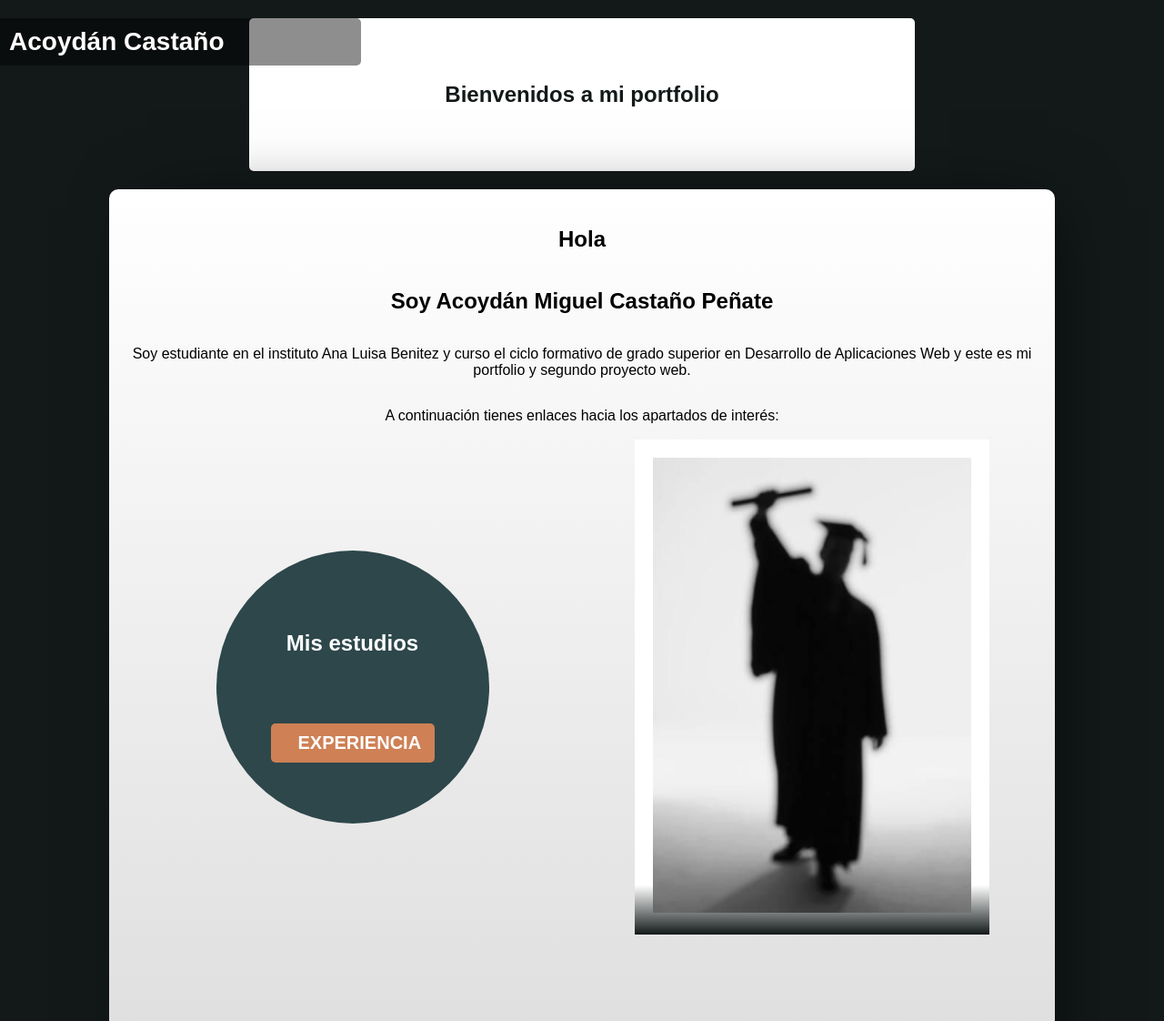
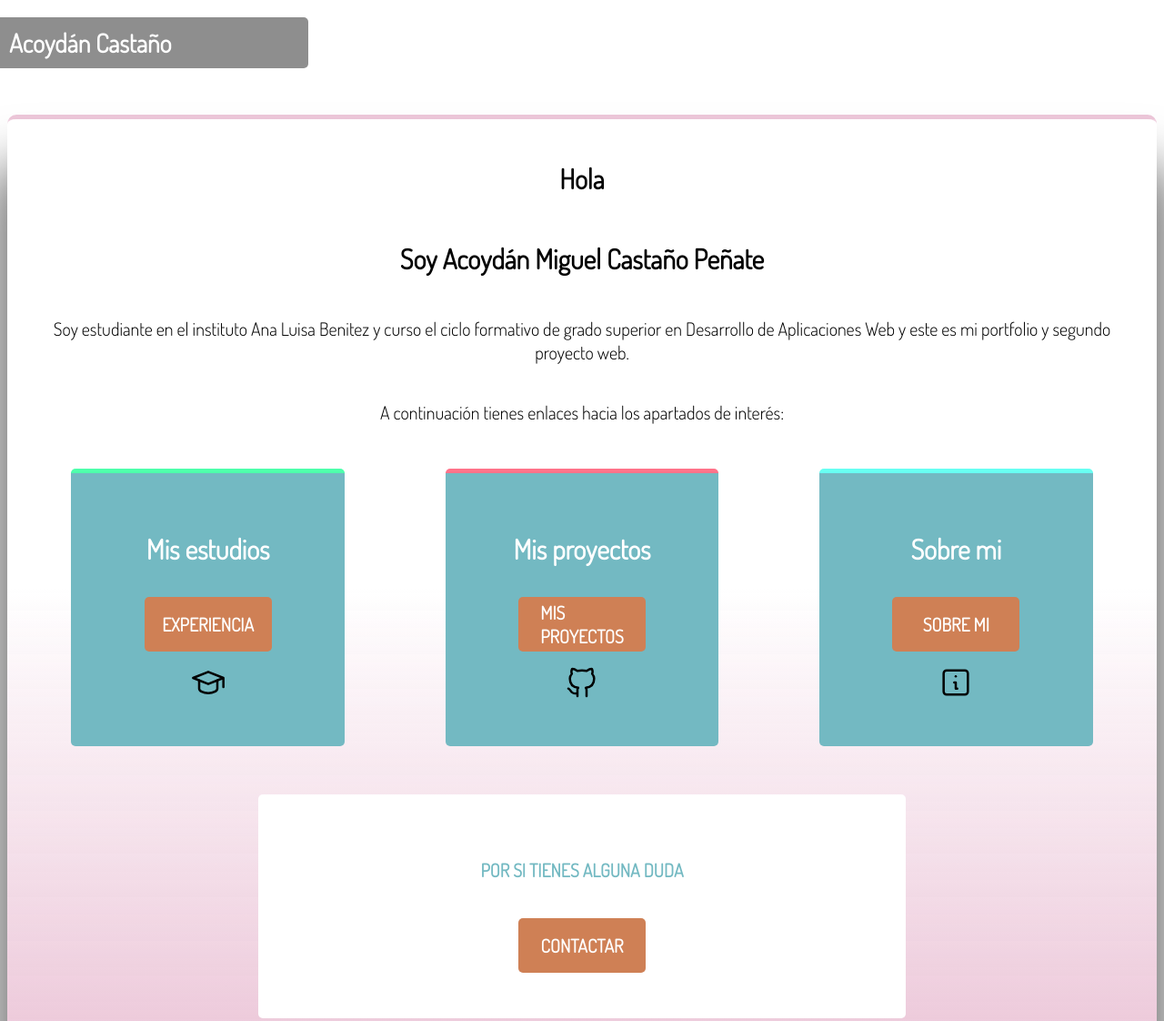
Before and after one commit to acoexo/Portfolio, a plain HTML site: page index.html in a window 1280 px wide. Shown: the top 1122 px of the page at 91% size. Drawn offline with Linux system fonts and the light colour scheme.

Commit message:
V5 upgrade

```diff
--- a/CSS/MisProyectos.css
+++ b/CSS/MisProyectos.css
@@ -1,9 +1,8 @@
 :root{
-    --oscuro :#131919;
-    --primario:#2d474a;
+    --blanco :#ffffff;
+    --primario:#578f96;
     --secundario: #cf8055;
-    --semiclaro: #bdbbbc;
-    --blanco: #ffffff;
+    --semiclaro: rgba(235, 196, 215, 0.788);
 }
 
 html {
@@ -18,7 +17,7 @@ h1,h2,h3{
 body {
     font-size:16px; /* 1rem=10px */
     font-family: 'Dosis', sans-serif;
-    background-color: var(--oscuro);
+    background-color: var(--blanco);
 }
 .sombra{
     background-color: var(--semiclaro);
@@ -34,7 +33,7 @@ body {
     align-items: center;
 }
 .sombra h1, h2{
-    color:var(--oscuro);
+    color:var(--blanco);
 }
 .boton{
     color: var(--blanco);
@@ -53,7 +52,7 @@ body {
 }
 .boton:hover{
     color: var(--blanco);
-    background-color: var(--oscuro);
+    background-color: var(--primario);
     font-weight: 700;
     font-size: 2rem;
     padding: 1rem 3rem;
@@ -64,41 +63,6 @@ body {
     border: none;
     width: 80%;
     text-align: center;
-}
-@media (min-width: 780px) {
-    .boton{
-        color: var(--blanco);
-        background-color: var(--secundario);
-        font-weight: 700;
-        font-size: 2rem;
-        padding: 1rem 3rem;
-        text-decoration: none;
-        margin-top: 2rem;
-        text-transform: uppercase;
-        border-radius: 0.5rem;
-        border: none;
-        width: 120px;
-        text-align: center;
-    }
-    .boton:hover{
-        color: var(--blanco);
-        background-color: var(--oscuro);
-        font-weight: 700;
-        font-size: 2rem;
-        padding: 1rem 3rem;
-        text-decoration: none;
-        margin-top: 2rem;
-        text-transform: uppercase;
-        border-radius: 0.5rem;
-        border: none;
-        width: 120px;
-        text-align: center;
-    }
-}
-
-body {
-    font-size:16px; /* 1rem=10px */
-    font-family: 'Krub', sans-serif;
 }
 
 .titulo {
@@ -128,13 +92,6 @@ body {
     align-items: center;
     justify-content: space-around;
 }
-@media (min-width: 780px){
-    /*480px 768px*/
-    .navegacion-principal{
-        flex-direction: row;
-        justify-content: space-around;
-    }
-}
 
 .navegacion-principal a{
     font-weight: 700;
@@ -149,13 +106,13 @@ body {
     font-weight: 700;
     padding: 10px;
     text-decoration: none;
-    color: var(--oscuro);
+    color: var(--blanco);
     background-color: var(--primario);
     border-radius: 0.5rem;
     border: none;
 }
 .frontintro{
-    color:var(--oscuro);
+    color:var(--blanco);
     margin: 2rem auto;
     width:50%;
     padding:5rem;
@@ -167,11 +124,11 @@ body {
     background-color: var(--blanco);
 }
 .frontintro h1{
-    color:var(--oscuro);
+    color:var(--blanco);
 }
 
 .contacto1{
-    color:var(--oscuro);
+    color:var(--blanco);
     margin: 2rem auto;
     width:50%;
     padding:5rem;
@@ -190,6 +147,23 @@ body {
     text-transform: uppercase;
 }
 @media (min-width: 768px) {
+    .navegacion-principal{
+        flex-direction: row;
+        justify-content: space-around;
+    }
+    .boton{
+        color: var(--blanco);
+        background-color: var(--secundario);
+        width: 120px;
+    }
+    .boton:hover{
+        background-color: var(--primario);
+        border: none;
+        width: 120px;
+        padding: .5rem 2.5rem;
+        text-align: center;
+        border: .5rem solid var(--secundario);
+    }
     .contacto2{
         margin: 0 auto;
         width: 40rem;
--- a/CSS/contact.css
+++ b/CSS/contact.css
@@ -1,9 +1,8 @@
 :root{
-    --oscuro :#131919;
-    --primario:#2d474a;
+    --blanco :#ffffff;
+    --primario:#578f96;
     --secundario: #cf8055;
-    --semiclaro: #bdbbbc;
-    --blanco: #ffffff;
+    --semiclaro: rgba(235, 196, 215, 0.788);
 }
 
 html {
@@ -18,7 +17,7 @@ h1,h2,h3{
 body {
     font-size:16px; /* 1rem=10px */
     font-family: 'Dosis', sans-serif;
-    background-color: var(--oscuro);
+    background-color: var(--blanco);
 }
 
 .boton{
@@ -38,7 +37,7 @@ body {
 }
 .boton:hover{
     color: var(--blanco);
-    background-color: var(--oscuro);
+    background-color: var(--primario);
     font-weight: 700;
     font-size: 2rem;
     padding: 1rem 3rem;
@@ -50,41 +49,7 @@ body {
     width: 80%;
     text-align: center;
 }
-@media (min-width: 780px) {
-    .boton{
-        color: var(--blanco);
-        background-color: var(--secundario);
-        font-weight: 700;
-        font-size: 2rem;
-        padding: 1rem 3rem;
-        text-decoration: none;
-        margin-top: 2rem;
-        text-transform: uppercase;
-        border-radius: 0.5rem;
-        border: none;
-        width: 120px;
-        text-align: center;
-    }
-    .boton:hover{
-        color: var(--blanco);
-        background-color: var(--oscuro);
-        font-weight: 700;
-        font-size: 2rem;
-        padding: 1rem 3rem;
-        text-decoration: none;
-        margin-top: 2rem;
-        text-transform: uppercase;
-        border-radius: 0.5rem;
-        border: none;
-        width: 120px;
-        text-align: center;
-    }
-}
 
-body {
-    font-size:16px; /* 1rem=10px */
-    font-family: 'Krub', sans-serif;
-}
 
 .titulo {
     font-size: 2.8rem;
@@ -106,6 +71,23 @@ body {
     text-transform: uppercase;
 }
 @media (min-width: 768px) {
+    .navegacion-principal{
+        flex-direction: row;
+        justify-content: space-around;
+    }
+    .boton{
+        color: var(--blanco);
+        background-color: var(--secundario);
+        width: 120px;
+    }
+    .boton:hover{
+        background-color: var(--primario);
+        border: none;
+        width: 120px;
+        padding: .5rem 2.5rem;
+        text-align: center;
+        border: .5rem solid var(--secundario);
+    }
     .contacto2{
         margin: 0 auto;
         width: 40rem;
--- a/CSS/curriculum.css
+++ b/CSS/curriculum.css
@@ -1,9 +1,8 @@
 :root{
-    --oscuro :#131919;
-    --primario:#2d474a;
+    --blanco :#ffffff;
+    --primario:#578f96;
     --secundario: #cf8055;
-    --semiclaro: #bdbbbc;
-    --blanco: #ffffff;
+    --semiclaro: rgba(235, 196, 215, 0.788);
 }
 
 html {
@@ -18,7 +17,7 @@ h1,h2,h3{
 body {
     font-size:16px; /* 1rem=10px */
     font-family: 'Dosis', sans-serif;
-    background-color: var(--oscuro);
+    background-color: var(--blanco);
 }
 .sombra{
     background-color: var(--semiclaro);
@@ -34,7 +33,7 @@ body {
     align-items: center;
 }
 .sombra h1, h2{
-    color:var(--oscuro);
+    color:var(--blanco);
 }
 .boton{
     color: var(--blanco);
@@ -53,7 +52,7 @@ body {
 }
 .boton:hover{
     color: var(--blanco);
-    background-color: var(--oscuro);
+    background-color: var(--primario);
     font-weight: 700;
     font-size: 2rem;
     padding: 1rem 3rem;
@@ -65,36 +64,7 @@ body {
     width: 80%;
     text-align: center;
 }
-@media (min-width: 780px) {
-    .boton{
-        color: var(--blanco);
-        background-color: var(--secundario);
-        font-weight: 700;
-        font-size: 2rem;
-        padding: 1rem 3rem;
-        text-decoration: none;
-        margin-top: 2rem;
-        text-transform: uppercase;
-        border-radius: 0.5rem;
-        border: none;
-        width: 120px;
-        text-align: center;
-    }
-    .boton:hover{
-        color: var(--blanco);
-        background-color: var(--oscuro);
-        font-weight: 700;
-        font-size: 2rem;
-        padding: 1rem 3rem;
-        text-decoration: none;
-        margin-top: 2rem;
-        text-transform: uppercase;
-        border-radius: 0.5rem;
-        border: none;
-        width: 120px;
-        text-align: center;
-    }
-}
+
 
 body {
     font-size:16px; /* 1rem=10px */
@@ -129,13 +99,6 @@ body {
     align-items: center;
     justify-content: space-around;
 }
-@media (min-width: 780px){
-    /*480px 768px*/
-    .navegacion-principal{
-        flex-direction: row;
-        justify-content: space-around;
-    }
-}
 
 .navegacion-principal a{
     font-weight: 700;
@@ -150,13 +113,13 @@ body {
     font-weight: 700;
     padding: 10px;
     text-decoration: none;
-    color: var(--oscuro);
+    color: var(--blanco);
     background-color: var(--primario);
     border-radius: 0.5rem;
     border: none;
 }
 .frontintro{
-    color:var(--oscuro);
+    color:var(--blanco);
     margin: 2rem auto;
     width:50%;
     padding:5rem;
@@ -168,14 +131,14 @@ body {
     background-color: var(--blanco);
 }
 .frontintro h1{
-    color:var(--oscuro);
+    color:var(--blanco);
 }
 .EXP{
     padding:10px;
     margin:10px 100px;
 }
 .contacto1{
-    color:var(--oscuro);
+    color:var(--blanco);
     margin: 2rem auto;
     width:50%;
     padding:5rem;
@@ -194,6 +157,23 @@ body {
     text-transform: uppercase;
 }
 @media (min-width: 768px) {
+    .navegacion-principal{
+        flex-direction: row;
+        justify-content: space-around;
+    }
+    .boton{
+        color: var(--blanco);
+        background-color: var(--secundario);
+        width: 120px;
+    }
+    .boton:hover{
+        background-color: var(--primario);
+        border: none;
+        width: 120px;
+        padding: .5rem 2.5rem;
+        text-align: center;
+        border: .5rem solid var(--secundario);
+    }
     .contacto2{
         margin: 0 auto;
         width: 40rem;
--- a/CSS/portstyles.css
+++ b/CSS/portstyles.css
@@ -1,36 +1,54 @@
 :root{
-    --oscuro :#131919;
-    --primario:#2d474a;
+    --blanco :#ffffff;
+    --primario:#73b9c2;
     --secundario: #cf8055;
-    --semiclaro: #bdbbbc;
-    --blanco: #ffffff;
+    --semiclaro: rgba(235, 196, 215, 0.788);
+    --green_border: rgb(78, 255, 172);
+    --red_border:rgb(255, 115, 138);
+    --cyan_border:rgb(104, 255, 242);
 }
 
 html {
     font-size: 62.5%;
 }
+body {
+    font-size:16px; /* 1rem=10px */
+    font-family: 'Dosis', sans-serif;
+    background-color: var(--blanco);
+}
 
+
+
+/*Global*/
 h1,h2,h3{
     text-align: center;
     color: var(--blanco);
+    font-size: 3rem;
+}
+p{
+ font-size: 2rem;
 }
 
-body {
-    font-size:16px; /* 1rem=10px */
-    font-family: 'Dosis', sans-serif;
-    background-color: var(--oscuro);
-}
+
+/*Decorations*/
 .sombra{
+    border-top:.5rem solid var(--semiclaro) ;
     background-color: var(--semiclaro);
-    box-shadow: 17px -3px 72px -24px rgba(0,0,0,0.75);
+    box-shadow: 0px 71px 59px 15px rgba(0,0,0,0.56);
     padding:2rem;
     border-radius: 1rem;
     max-width:100rem;
-    margin:1px auto;
+    margin:10% auto;
     width: auto;
-    background-image: linear-gradient(to top, var(--semiclaro) 0%, var(--blanco) 100% );
+    background-image: linear-gradient(to top, var(--semiclaro) 0%, var(--blanco) 50% );
 }
+.boton1,
+.boton1:hover,
+.boton:hover,
 .boton{
+    display: flex;
+    justify-content: center;
+    align-items: center;
     color: var(--blanco);
     background-color: var(--secundario);
     font-weight: 700;
@@ -39,107 +57,39 @@ body {
     text-decoration: none;
     margin-top: 2rem;
     text-transform: uppercase;
-    border-radius: 0.5rem;
-    border: none;
-    width: 80%;
-    text-align: center;
+    border-radius: .5rem;
+    height: 4rem;
+    width: 100%;
+    max-width: 20rem;
 
 }
+.boton1:hover,
 .boton:hover{
-    color: var(--blanco);
-    background-color: var(--oscuro);
-    font-weight: 700;
-    font-size: 2rem;
-    padding: 1rem 3rem;
-    text-decoration: none;
-    margin-top: 2rem;
-    text-transform: uppercase;
-    border-radius: 0.5rem;
-    border: none;
-    width: 80%;
-    text-align: center;
+    background-color: var(--primario);
+    border: .5rem solid var(--secundario);
+    padding: .5rem 2.5rem;
 }
-@media (min-width: 780px) {
-    .boton{
-        color: var(--blanco);
-        background-color: var(--secundario);
-        font-weight: 700;
-        font-size: 2rem;
-        padding: 1rem 3rem;
-        text-decoration: none;
-        margin-top: 2rem;
-        text-transform: uppercase;
-        border-radius: 0.5rem;
-        border: none;
-        width: 120px;
-        text-align: center;
-    }
-    .boton:hover{
-        color: var(--blanco);
-        background-color: var(--oscuro);
-        font-weight: 700;
-        font-size: 2rem;
-        padding: 1rem 3rem;
-        text-decoration: none;
-        margin-top: 2rem;
-        text-transform: uppercase;
-        border-radius: 0.5rem;
-        border: none;
-        width: 120px;
-        text-align: center;
-    }
+.boton1:hover{
+    background-color: var(--blanco);
+    color: #000;
 }
 
-body {
-    font-size:16px; /* 1rem=10px */
-    font-family: 'Krub', sans-serif;
-}
 
+
+
+/*Introduction*/
 .titulo {
     font-size: 2.8rem;
     position:fixed;
     color:#ffffff;
     background-color: rgba(0, 0, 0, 0.445);
-    padding:10px;
-    border-radius:0.5rem;
-    border-top-left-radius: 0rem;
-    border-bottom-left-radius: 0rem;
-    margin:0;
+    padding:1rem;
+    border-radius:0 .5rem .5rem 0;
     left: 0;
+    top: 0;
     padding-right: 150px;
 }
 
-.frontintro{
-    color:var(--oscuro);
-    margin: 2rem auto;
-    width:50%;
-    padding:5rem;
-    display: flex;
-    flex-direction: column;
-    align-items: center;
-    justify-content: center;
-    border-radius:0.5rem;
-    background-color: var(--blanco);
-}
-.frontintro h1{
-    color:var(--oscuro);
-}
-
-.redirections{
-    display: flex;
-    justify-content: center;
-    flex-direction: column;
-    align-items: center;
-    margin-bottom: 4rem;
-}
-@media (min-width: 768px){
-    .redirections{
-    display: grid;
-    grid-template-columns: repeat(2, 1fr);
-    grid-template-rows: repeat(2, 2fr);
-    column-gap: 1rem;
-    }
-}
 .intro{
     display: flex;
     flex-direction: column;
@@ -151,7 +101,24 @@ body {
 .intro h1, h2{
     color:#000000;
 }
-.things{
+
+/*Content*/
+svg{
+    margin-top: 7%;
+}
+.rd{
+    display: flex;
+    justify-content: center;
+    flex-direction: column;
+    align-items: center;
+    margin-bottom: 4rem;
+}
+.rd h1{
+    margin: auto;
+}
+.rd--studies,
+.rd--proyects,
+.rd--about{
     display:flex;
     flex-direction: column;
     align-items: center;
@@ -159,22 +126,27 @@ body {
     padding:5rem;
     margin:0 auto;
     background-color: var(--primario);
-    border-radius: 50%;
+    border-radius: .5rem;
     width: 20rem;
     height: 20rem;
+    margin: 7%;
 }
-.imgcf{
-    padding:20px;
-    margin: 0 auto;
-    background-image: linear-gradient(to top, var(--oscuro) 0%, var(--blanco) 10% );
+.rd--studies{
+    border-top: .5rem solid var(--green_border);
 }
-.imgsf{
-    padding:20px;
-    margin: 0 auto;
+.rd--proyects{
+    border-top: .5rem solid var(--red_border);
 }
-.contacto1{
-    color:var(--oscuro);
-    margin: 2rem auto;
+.rd--about{
+    border-top: .5rem solid var(--cyan_border);
+}
+
+
+
+/*Contact Form*/
+.contacto{
+    color:var(--blanco);
+    margin: 2% auto;
     width:50%;
     padding:5rem;
     display: flex;
@@ -185,21 +157,49 @@ body {
     background-color: #FFFFFF;
 }
 
-.contacto1 p{
+.contacto p{
     font-size: 2rem;
     color: var(--primario);
     font-weight: bold;
     text-transform: uppercase;
 }
+
+/*Responsive*/
 @media (min-width: 768px) {
-    .contacto2{
-        margin: 0 auto;
-        width: 40rem;
-        padding: 10rem;
-        display: flex;
-        flex-direction: column;
-        text-align: center;
+    .sombra{
+        max-width: 150rem;
     }
+    .rd{
+        display: grid;
+        grid-template-columns: repeat(3, 1fr);
+        gap:1rem;
+        margin:0 auto;
+        justify-items: center;
+        width: 100%;
+        max-width: 130rem;
+    }
+    .rd--studies,
+    .rd--proyects,
+    .rd--about{
+        width: 50%;
+        max-width: 70rem;
+    }
+    .boton1,
+    .boton1:hover,
+    .boton:hover,
+    .boton{
+        max-width: 8rem;
+        color: var(--blanco);
+        background-color: var(--secundario);
+        width: 100%;
+    }
+    .boton1:hover,
+    .boton:hover{
+        background-color: var(--primario);
+        width: 100%;
+    }
+
+
     form{
         margin: 0 auto;
         padding: 20px;
@@ -222,37 +222,3 @@ body {
         justify-content: space-around;
     }
 }
-
-input[type=text], select {
-    width: 100%;
-    padding: 12px 20px;
-    margin: 8px 0;
-    display: inline-block;
-    border: 1px solid #ccc;
-    border-radius: 4px;
-    box-sizing: border-box;
-}
-
-input[type=submit] {
-    width: 100%;
-    background-color:var(--secundario);
-    color: white;
-    padding: 14px 20px;
-    margin: 8px 0;
-    border: none;
-    border-radius: 4px;
-    cursor: pointer;
-}
-
-input[type=submit]:hover {
-    background-color:var(--primario);
-}
-
-.form {
-    border-radius: 5px;
-    background-color: #f2f2f2;
-    padding: 20px;
-}
-footer{
-    color: var(--blanco);
-}
--- a/CSS/sobremi.css
+++ b/CSS/sobremi.css
@@ -1,9 +1,8 @@
 :root{
-    --oscuro :#131919;
-    --primario:#2d474a;
+    --blanco :#ffffff;
+    --primario:#578f96;
     --secundario: #cf8055;
-    --semiclaro: #bdbbbc;
-    --blanco: #ffffff;
+    --semiclaro: rgba(235, 196, 215, 0.788);
 }
 
 html {
@@ -18,10 +17,10 @@ h1,h2,h3{
 body {
     font-size:16px; /* 1rem=10px */
     font-family: 'Dosis', sans-serif;
-    background-color: var(--oscuro);
+    background-color: var(--blanco);
 }
 .sombra{
-    color:var(--oscuro);
+    color:var(--blanco);
     background-color: var(--semiclaro);
     box-shadow: 17px -3px 72px -24px rgba(0,0,0,0.75);
     padding:2rem;
@@ -35,7 +34,7 @@ body {
     align-items: center;
 }
 .sombra h1, h2{
-    color:var(--oscuro);
+    color:var(--blanco);
 }
 .boton{
     color: var(--blanco);
@@ -54,7 +53,7 @@ body {
 }
 .boton:hover{
     color: var(--blanco);
-    background-color: var(--oscuro);
+    background-color: var(--primario);
     font-weight: 700;
     font-size: 2rem;
     padding: 1rem 3rem;
@@ -65,41 +64,6 @@ body {
     border: none;
     width: 80%;
     text-align: center;
-}
-@media (min-width: 780px) {
-    .boton{
-        color: var(--blanco);
-        background-color: var(--secundario);
-        font-weight: 700;
-        font-size: 2rem;
-        padding: 1rem 3rem;
-        text-decoration: none;
-        margin-top: 2rem;
-        text-transform: uppercase;
-        border-radius: 0.5rem;
-        border: none;
-        width: 120px;
-        text-align: center;
-    }
-    .boton:hover{
-        color: var(--blanco);
-        background-color: var(--oscuro);
-        font-weight: 700;
-        font-size: 2rem;
-        padding: 1rem 3rem;
-        text-decoration: none;
-        margin-top: 2rem;
-        text-transform: uppercase;
-        border-radius: 0.5rem;
-        border: none;
-        width: 120px;
-        text-align: center;
-    }
-}
-
-body {
-    font-size:16px; /* 1rem=10px */
-    font-family: 'Krub', sans-serif;
 }
 
 .titulo {
@@ -130,13 +94,6 @@ body {
     align-items: center;
     justify-content: space-around;
 }
-@media (min-width: 780px){
-    /*480px 768px*/
-    .navegacion-principal{
-        flex-direction: row;
-        justify-content: space-around;
-    }
-}
 
 .navegacion-principal a{
     font-weight: 700;
@@ -151,13 +108,13 @@ body {
     font-weight: 700;
     padding: 10px;
     text-decoration: none;
-    color: var(--oscuro);
+    color: var(--blanco);
     background-color: var(--primario);
     border-radius: 0.5rem;
     border: none;
 }
 .frontintro{
-    color:var(--oscuro);
+    color:var(--blanco);
     margin: 2rem auto;
     width:50%;
     padding:5rem;
@@ -169,11 +126,11 @@ body {
     background-color: var(--blanco);
 }
 .frontintro h1{
-    color:var(--oscuro);
+    color:var(--blanco);
 }
 
 .contacto1{
-    color:var(--oscuro);
+    color:var(--blanco);
     margin: 2rem auto;
     width:50%;
     padding:5rem;
@@ -192,6 +149,23 @@ body {
     text-transform: uppercase;
 }
 @media (min-width: 768px) {
+    .navegacion-principal{
+        flex-direction: row;
+        justify-content: space-around;
+    }
+    .boton{
+        color: var(--blanco);
+        background-color: var(--secundario);
+        width: 120px;
+    }
+    .boton:hover{
+        background-color: var(--primario);
+        border: none;
+        width: 120px;
+        padding: .5rem 2.5rem;
+        text-align: center;
+        border: .5rem solid var(--secundario);
+    }
     .contacto2{
         margin: 0 auto;
         width: 40rem;
--- a/index.html
+++ b/index.html
@@ -15,9 +15,6 @@
 	<header>
 		<h1 class="titulo">Acoydán Castaño</h1>
 	</header>
-	<section class="frontintro">
-		<h1>Bienvenidos a mi portfolio</h1>
-	</section>
 	<main class="sombra">
 		<section class="shortintro">
 			<div class="intro">
@@ -29,33 +26,40 @@
 				</p>
 				<p>A continuación tienes enlaces hacia los apartados de interés:</p>
 			</div>
-			<div class="redirections">
-				<div class="things">
+		</section>
+		<section class="rd">
+			<div class="rd--studies">
 				<h1>Mis estudios</h1>
 				<a class="boton" href="curriculum.html">Experiencia</a>
+				<svg xmlns="http://www.w3.org/2000/svg" class="icon icon-tabler icon-tabler-school" width="4rem" height="4rem" viewBox="0 0 24 24" stroke-width="1.5" stroke="#000000" fill="none" stroke-linecap="round" stroke-linejoin="round">
+					<path stroke="none" d="M0 0h24v24H0z" fill="none"/>
+					<path d="M22 9l-10 -4l-10 4l10 4l10 -4v6" />
+					<path d="M6 10.6v5.4a6 3 0 0 0 12 0v-5.4" />
+				  </svg>
 			</div>
-				<div class="imgcf">
-					<a href="curriculum.html"><img src="IMG/graduation.jpg" alt="My studies"width="350" height="500"></a>
-				</div>
-				<div class="imgcf">
-					<a href="misproyectos.html"><img src="IMG/proyectos.jpg" alt="Proyects" widht="300" height="200"></a>
-				</div>
-				<div class="things">
+			<div class="rd--proyects">
 				<h1>Mis proyectos</h1>
 				<a class="boton" href="misproyectos.html">Mis Proyectos</a>
+				<svg xmlns="http://www.w3.org/2000/svg" class="icon icon-tabler icon-tabler-brand-github" width="4rem" height="4rem" viewBox="0 0 24 24" stroke-width="1.5" stroke="#000000" fill="none" stroke-linecap="round" stroke-linejoin="round">
+					<path stroke="none" d="M0 0h24v24H0z" fill="none"/>
+					<path d="M9 19c-4.3 1.4 -4.3 -2.5 -6 -3m12 5v-3.5c0 -1 .1 -1.4 -.5 -2c2.8 -.3 5.5 -1.4 5.5 -6a4.6 4.6 0 0 0 -1.3 -3.2a4.2 4.2 0 0 0 -.1 -3.2s-1.1 -.3 -3.5 1.3a12.3 12.3 0 0 0 -6.2 0c-2.4 -1.6 -3.5 -1.3 -3.5 -1.3a4.2 4.2 0 0 0 -.1 3.2a4.6 4.6 0 0 0 -1.3 3.2c0 4.6 2.7 5.7 5.5 6c-.6 .6 -.6 1.2 -.5 2v3.5" />
+				  </svg>
 			</div>
-				<div class="things">
+			<div class="rd--about">
 				<h1>Sobre mi</h1>
 				<a class="boton" href="sobremi.html">Sobre Mi</a>
-				</div>
-				<div class="imgsf" >
-					<a href="sobremi.html"><img src="IMG/aboutme.png" alt="About me" widht="300" height="200"></a>
-				</div>
+				<svg xmlns="http://www.w3.org/2000/svg" class="icon icon-tabler icon-tabler-info-square" width="4rem" height="4rem" viewBox="0 0 24 24" stroke-width="1.5" stroke="#000000" fill="none" stroke-linecap="round" stroke-linejoin="round">
+					<path stroke="none" d="M0 0h24v24H0z" fill="none"/>
+					<line x1="12" y1="8" x2="12.01" y2="8" />
+					<rect x="4" y="4" width="16" height="16" rx="2" />
+					<polyline points="11 12 12 12 12 16 13 16" />
+				  </svg>
+
 			</div>
 		</section>
-		<section class="contacto1">
-			<p>Por si tienes alguna duda o</p>
-			<a  class="boton" href="contact.html">Contactar</a>
+		<section class="contacto">
+			<p>Por si tienes alguna duda</p>
+			<a  class="boton1" id="Contactos" href="contact.html">Contactar</a>
 		</section>
 	</main>
 </body>
```
Also changed, not shown: curriculum.html (+1 -1 lines), misproyectos.html (+1 -1 lines), sobremi.html (+1 -1 lines), IMG/aboutme.png (deleted), IMG/graduation.jpg (deleted), IMG/proyectos.jpg (deleted), 1 other file. Lines whose indentation alone changed are shown as unchanged.
